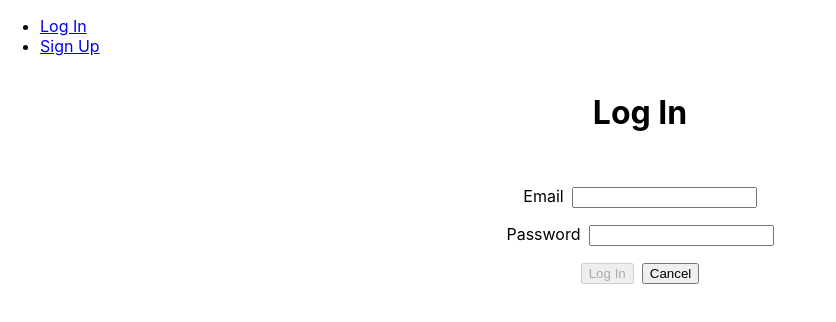
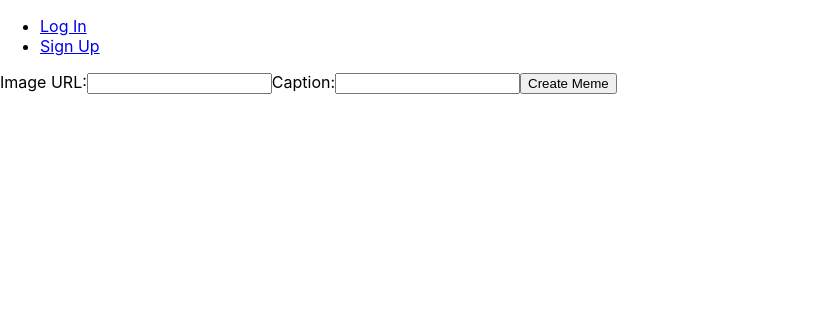
Before and after one commit to Primemerlinian/memescore-front, a React (Vite) app: page /memes/new in a window 1280 px wide. Before the commit this address led to /login. Shown: the top 322 px of the page, without its empty margins (0-836 px from the left). Built offline with nearby package versions, Linux system fonts and the light colour scheme; no server answers.

Commit message:
update create meme

```diff
--- a/index.html
+++ b/index.html
@@ -2,7 +2,7 @@
 <html lang="en">
   <head>
     <meta charset="UTF-8" />
-    <link rel="icon" type="image/svg+xml" href="/vite.svg" />
+    <link rel="icon" type="image/svg+xml" href="https://i.imgur.com/5ECS7Tp.png" />
     <meta name="viewport" content="width=device-width, initial-scale=1.0" />
     <title>MemeScore</title>
   </head>
--- a/src/App.tsx
+++ b/src/App.tsx
@@ -9,6 +9,7 @@ import Landing from './pages/Landing/Landing'
 import Profiles from './pages/Profiles/Profiles'
 import ChangePassword from './pages/ChangePassword/ChangePassword'
 import MemesList from './pages/Memes/MemesList'
+import NewMeme from './pages/NewMeme/NewMeme'
 
 // components
 import NavBar from './components/NavBar/NavBar'
@@ -22,8 +23,8 @@ import * as profileService from './services/profileService'
 import './App.css'
 
 // types
-import { User, Profile, Meme } from './types/models'
-import NewMemeForm from './pages/NewMeme/NewMeme'
+import { User, Profile, Meme} from './types/models'
+
 
 function App(): JSX.Element {
   const navigate = useNavigate()
@@ -70,9 +71,9 @@ const fetchMemes = async (): Promise<void> => {
   }
 
   const handleAddMeme = async (data: any): Promise<void> => {
-    const newMeme = await memeService.create(data)
+    const newMeme: Meme = await memeService.createMeme(data)
     setMemes([newMeme, ...memes])
-    navigate('/memes/new')
+    navigate('/memes')
   }
 
 
@@ -81,6 +82,10 @@ const fetchMemes = async (): Promise<void> => {
       <NavBar user={user} handleLogout={handleLogout} />
       <Routes>
         <Route path="/" element={<Landing user={user} />} />
+        <Route path="/memes" element={<MemesList memes={memes} />} />
+        <Route path='/memes/new' element={
+          <NewMeme handleAddMeme={handleAddMeme} />
+        } />
         <Route
           path="/signup"
           element={<Signup handleAuthEvt={handleAuthEvt} />}
@@ -105,22 +110,6 @@ const fetchMemes = async (): Promise<void> => {
             </ProtectedRoute>
           }
         />
-        <Route
-          path="/memes"
-          element={
-            <ProtectedRoute user={user}>
-              <MemesList memes={memes}/>
-            </ProtectedRoute>
-          }
-        />
-        <Route
-          path="/memes/new"
-          element={
-            <ProtectedRoute user={user}>
-              <NewMemeForm handleAddMeme={handleAddMeme} />
-            </ProtectedRoute>
-          }
-        />
       </Routes>
     </>
   )
--- a/src/pages/MemeCard/MemeCard.tsx
+++ b/src/pages/MemeCard/MemeCard.tsx
@@ -11,10 +11,10 @@ const MemeCard = (props: MemeCardProps): JSX.Element => {
     <>
       {memes.map((meme) =>
         <div key={meme.id}>
-          <h4>Caption: {meme.caption}</h4>
           {meme.photo && (
             <img src={meme.photo} alt="Meme photo" />
-          )}
+            )}
+            <h4>Caption: {meme.caption}</h4>
         </div>
       )}
     </>
--- a/src/pages/Memes/MemesList.tsx
+++ b/src/pages/Memes/MemesList.tsx
@@ -13,7 +13,7 @@ const MemesList = (props: MemeProps) => {
 return (
   <>
   <section>
-    <h1> THIS IS A FEED OF ALL MEMES </h1>
+    <h1> Your Meme Feed: </h1>
     <MemeCard memes={memes}/>
   </section>
 
--- a/src/pages/NewMeme/NewMeme.tsx
+++ b/src/pages/NewMeme/NewMeme.tsx
@@ -1,19 +1,37 @@
-import React, { useState } from "react";
+import { useState } from "react";
+import { MemeFormData } from "../../types/forms";
 
-interface Meme {
-  image: string;
+interface NewMemeProps {
+  handleAddMeme: (meme: MemeFormData) => void
+}
+
+interface MemeFormData {
+  photo: string;
   caption: string;
 }
 
-const NewMemeForm: React.FC = () => {
-  const [meme, setMeme] = useState<Meme>({
-    image: "",
-    caption: "",
-  });
+const NewMeme: React.FC<NewMemeProps> = (props) => {
+  const [form, setForm] = useState<MemeFormData>({
+    photo: '',
+    caption: '',
+  })
 
-  const handleSubmit = (event: React.FormEvent<HTMLFormElement>) => {
-    event.preventDefault();
-  };
+  const handleChange = (e: React.ChangeEvent<HTMLInputElement | HTMLSelectElement>) => {
+    const { name, value } = e.target
+    setForm(prevState => ({
+      ...prevState,
+      [name]: value
+    }))
+  }
+
+  const handleSubmit = (evt: React.FormEvent<HTMLFormElement>) => {
+    evt.preventDefault()
+    props.handleAddMeme(form)
+    setForm({
+      photo: '',
+      caption: '',
+    })
+  }
 
   return (
     <form onSubmit={handleSubmit}>
@@ -21,20 +39,18 @@ const NewMemeForm: React.FC = () => {
         Image URL:
         <input
           type="text"
-          value={meme.image}
-          onChange={(event) =>
-            setMeme({ ...meme, image: event.target.value })
-          }
+          value={form.photo}
+          onChange={handleChange}
+          name="photo"
         />
       </label>
       <label>
         Caption:
         <input
           type="text"
-          value={meme.caption}
-          onChange={(event) =>
-            setMeme({ ...meme, caption: event.target.value })
-          }
+          value={form.caption}
+          onChange={handleChange}
+          name="caption"
         />
       </label>
       <button type="submit">Create Meme</button>
@@ -42,4 +58,4 @@ const NewMemeForm: React.FC = () => {
   );
 };
 
-export default NewMemeForm;
+export default NewMeme;
--- a/src/pages/Profiles/Profiles.tsx
+++ b/src/pages/Profiles/Profiles.tsx
@@ -22,7 +22,7 @@ const Profiles = (): JSX.Element => {
     fetchProfiles()
   }, [])
 
-  if(!profiles.length) return <p>No profiles yet</p>
+  if(!profiles.length) return <p>Loading...</p>
 
   return (
     <>
--- a/src/services/memeService.ts
+++ b/src/services/memeService.ts
@@ -17,36 +17,24 @@ async function index(): Promise<Meme[]> {
   }
 }
 
-// const show = async (id: number): Promise<Meme> => {
-//   try {
-//     const res = await fetch(`${BASE_URL}/${id}`, {
-//       headers: { 'Authorization': `Bearer ${tokenService.getToken()}` },
-//     });
-//     return res.json() as Meme
-//   } catch (error) {
-//     console.log(error)
-//   }
-// }
 
-const create = async (memeData: Meme) => {
+async function createMeme(formData: any): Promise<any> {
   try {
-    const res = await fetch(BASE_URL, {
+    const res: Response = await fetch(BASE_URL, {
       method: 'POST',
       headers: {
         'Authorization': `Bearer ${tokenService.getToken()}`,
         'Content-Type': 'application/json'
       },
-      body: JSON.stringify(memeData)
+      body: JSON.stringify(formData)
     })
-    return res.json()
+    return await res.json() as Meme
   } catch (error) {
-    console.log(error)
+    throw error
   }
 }
 
-
 export {
   index,
-  // show,
-  create,
+  createMeme,
 }
```
Also changed, not shown: src/types/forms.ts (+5 -2 lines).
